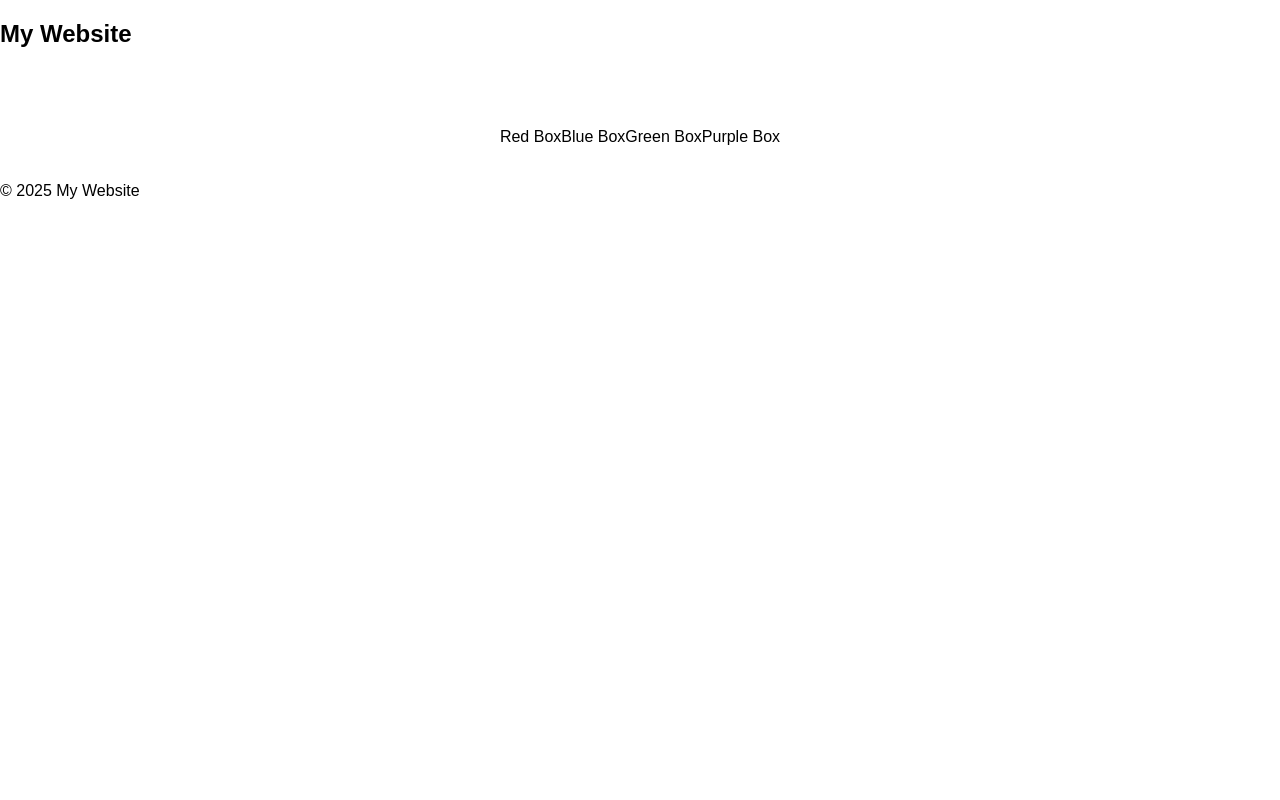
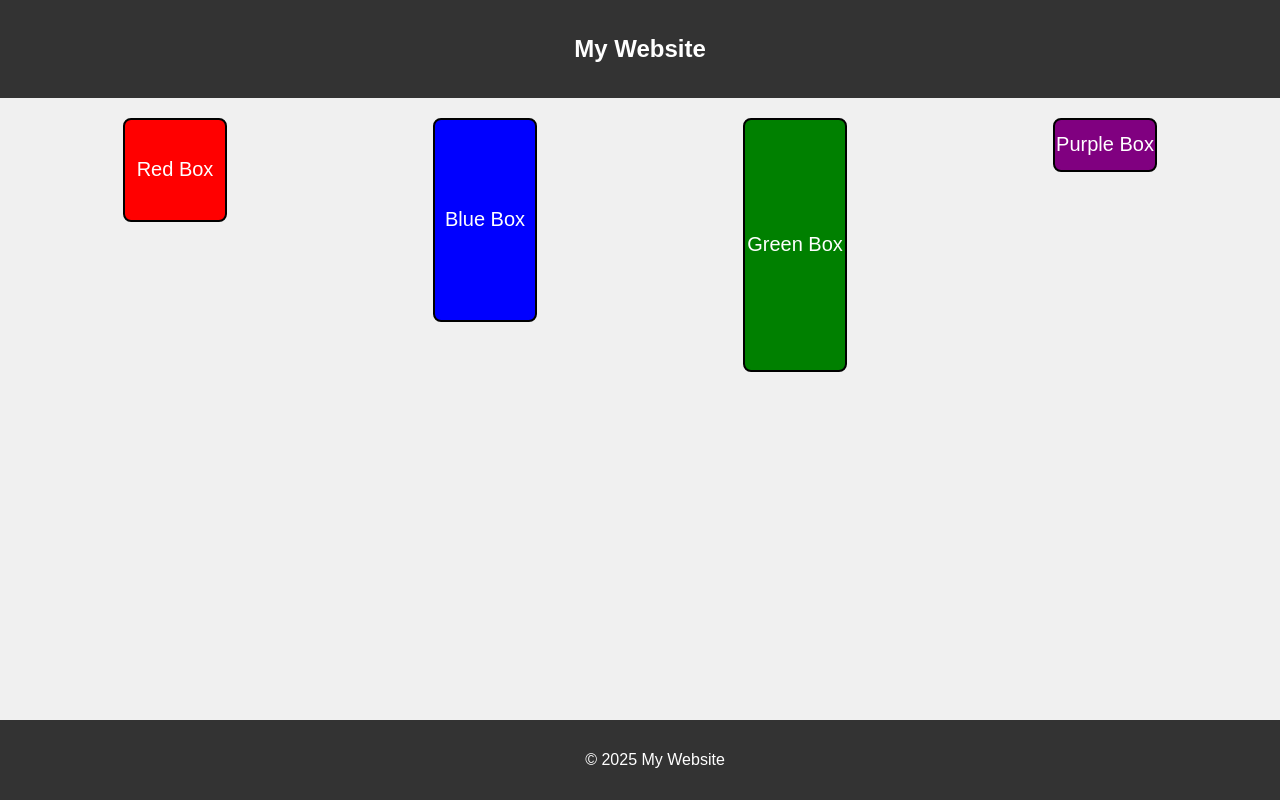
Before and after one commit to alexiatoli/css-pre, a plain HTML site: page index.html in a window 1280 px wide. Drawn offline with Linux system fonts and the light colour scheme.

Commit message:
Update styles.css

```diff
--- a/styles.css
+++ b/styles.css
@@ -1,29 +1,60 @@
 body {
-  margin: 0;
-  font-family: Arial, sans-serif;
+    margin: 0;
+    font-family: Arial, sans-serif;
+    background-color: #f0f0f0; /* Light gray background */
 }
-.navbar {
-  background-color: #333;
-  color: white;
-  padding: 15px;
-  text-align: center;
-  position: fixed;
-  width: 100%;
-  top: 0;
+
+nav {
+    background-color: #333; /* Dark background for nav */
+    color: white;
+    padding: 15px;
+    text-align: center; /* Center text in nav */
 }
-.footer {
-  background-color: #333;
-  color: white;
-  text-align: center;
-  padding: 10px;
-  position: fixed;
-  width: 100%;
-  bottom: 0;
+
+.container {
+    display: flex; /* Use flexbox for layout */
+    justify-content: space-around; /* Space boxes evenly */
+    padding: 20px;
 }
-.container {
-  margin-top: 60px;
-  padding: 20px;
-  display: flex;
-  flex-wrap: wrap;
-  justify-content: center;
+
+.box {
+    border-radius: 8px;
+    border: solid black 2px;
+    color: white;
+    display: flex; /* Center text inside the box */
+    justify-content: center;
+    align-items: center;
+    font-size: 20px;
+    width: 100px; /* Set a default width */
+    height: 100px; /* Set a default height */
 }
+
+.red {
+    background-color: red;
+    height: 100px;
+}
+
+.blue {
+    background-color: blue;
+    height: 200px;
+}
+
+.green {
+    background-color: green;
+    height: 250px;
+}
+
+.purple {
+    background-color: purple;
+    height: 50px;
+}
+
+footer {
+    text-align: center;
+    padding: 15px;
+    background-color: #333; /* Match nav color */
+    color: white;
+    position: fixed;
+    bottom: 0; /* Fix footer at the bottom */
+    width: 100%; /* Full width */
+}
```
